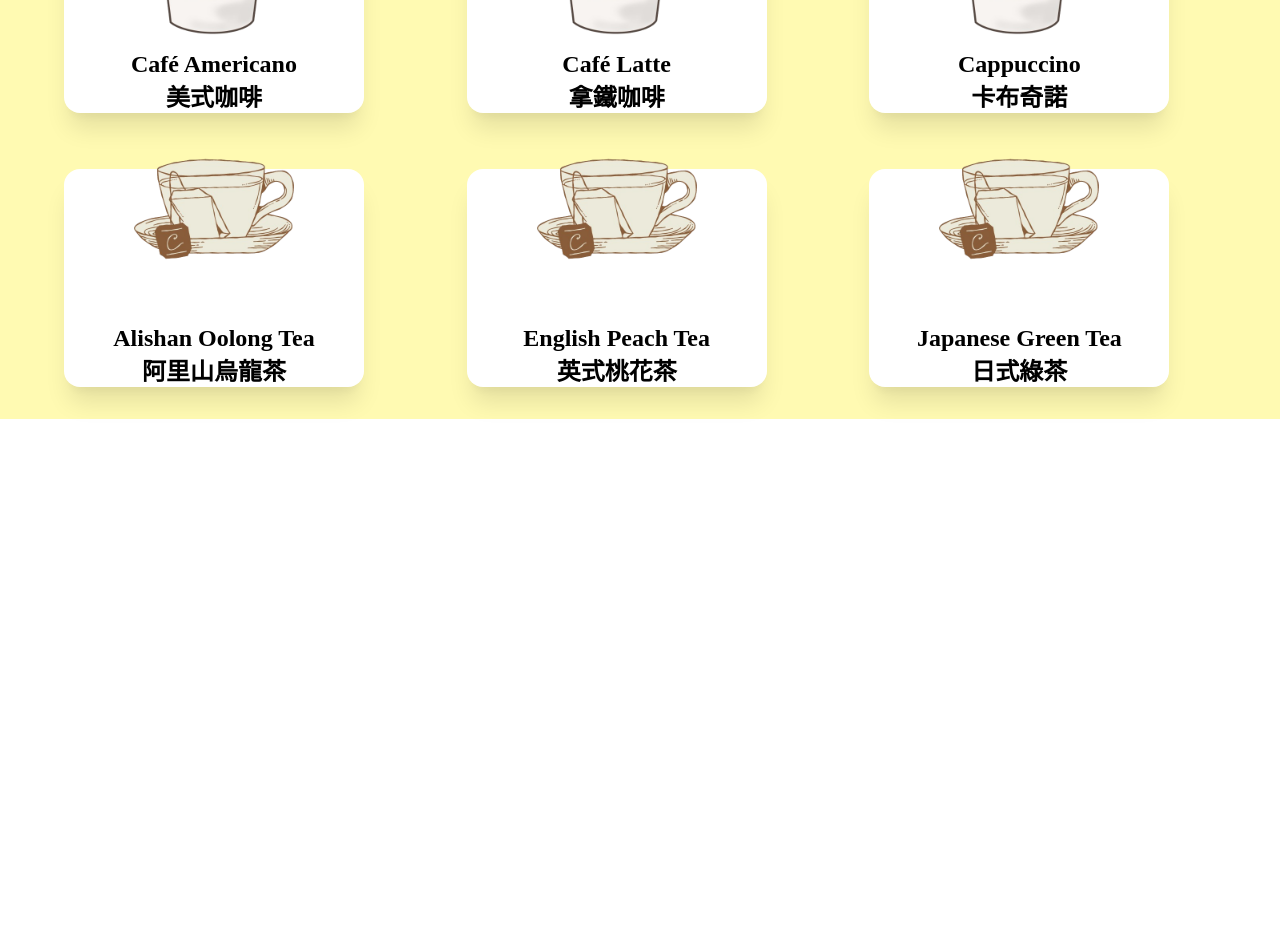
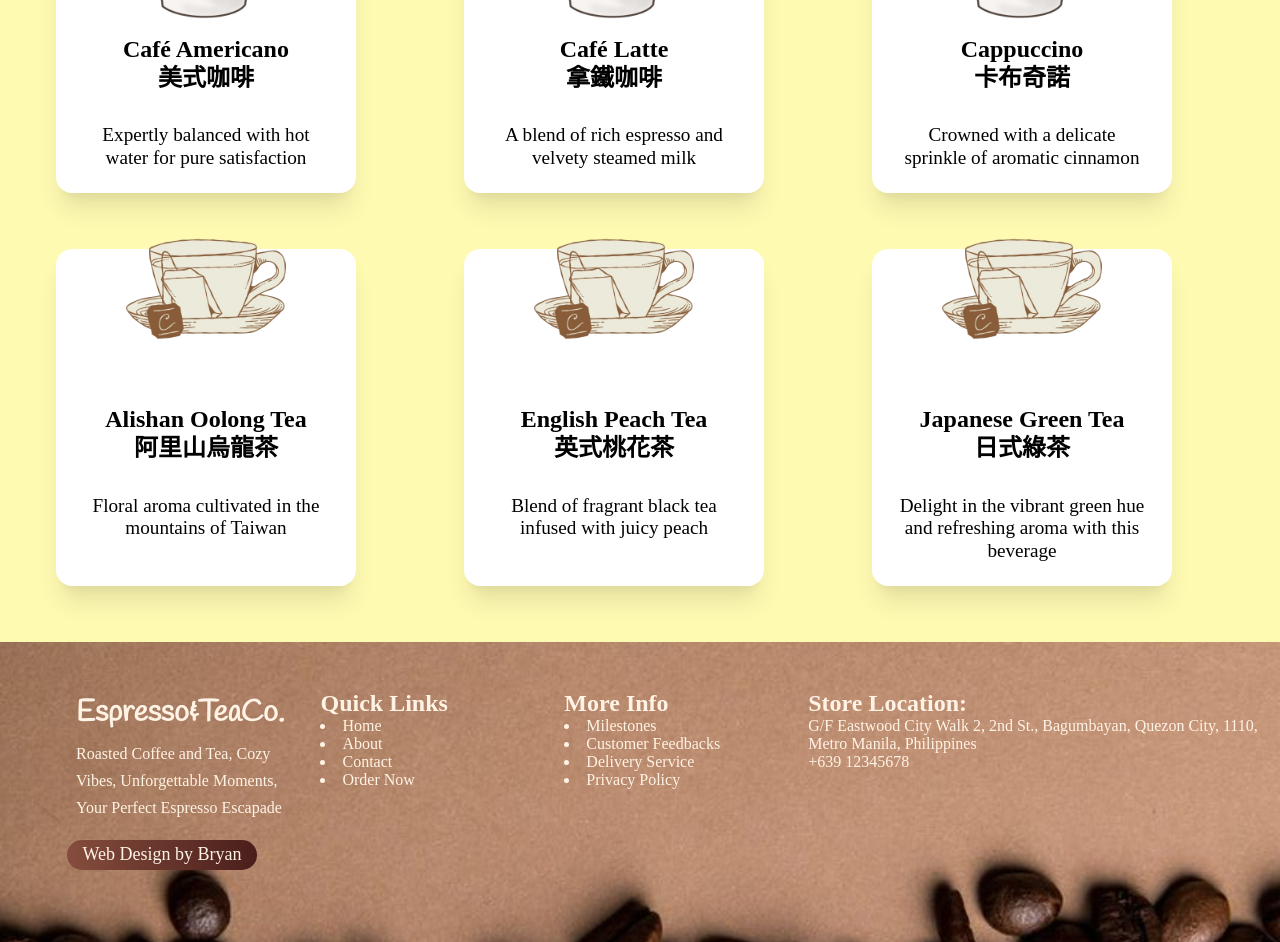
Before and after one commit to bryancastillo10/coffee-tea-website-2, a React (Vite) app: page / in a window 1280 px wide. Shown: the part 800-1742 px from the top of the page. Before the commit the page ends 1251 px from the top, so only its background shows below. Built offline with nearby package versions, Linux system fonts and the light colour scheme.

Commit message:
bestseller section complete

```diff
--- a/src/components/Card.jsx
+++ b/src/components/Card.jsx
@@ -1,6 +1,5 @@
 //Array
 import BestSellerList from "src/arrays/BestSeller.js";
-
 
 const Card = () => {
   return (
@@ -14,7 +13,7 @@ const Card = () => {
           <div className="card__content">
             <h1>{drinks.name_en}</h1>
             <h1>{drinks.name_zh}</h1>
-            <p></p>
+            <p>{drinks.description}</p>
           </div>
         </div>
     );
--- a/src/components/Footer.jsx
+++ b/src/components/Footer.jsx
@@ -1,9 +1,41 @@
+import {FootList, FootListTwo} from "src/arrays/FooterList.js";
 
 const Footer = () => {
   return (
-    <div>
+    <section className="footer__background">
+        <div className="footer__container">
 
-    </div>
+          <div className="footer__info">
+              <h1>Espresso&TeaCo.</h1>
+              <p>Roasted Coffee and Tea, Cozy Vibes, Unforgettable Moments, Your Perfect
+              Espresso Escapade</p>
+              <div className="footer__info-badge brown-gradient">
+                <span>Web Design by Bryan</span>
+              </div>
+          </div>
+          <div className="footer__links">
+          <div className="footer__link-1">
+            <h1>Quick Links</h1>
+            {FootList.map((element)=>{
+              return <li key={element.id}>{element.title}</li>
+            })}
+          </div>
+          <div className="footer__link-2">
+            <h1>More Info</h1>
+            {FootListTwo.map((element)=>{
+              return <li key={element.id}>{element.title}</li>
+            })}
+          </div>
+          <div className="footer__address">
+                <h1>Store Location:</h1>
+                <p>G/F Eastwood City Walk 2, 2<span>nd</span> St., Bagumbayan, Quezon City,
+                1110, Metro Manila, Philippines</p>
+                <p>+639 12345678</p>
+                <div className="footer__address-social"></div>
+          </div>
+          </div>
+        </div>
+    </section>
   )
 }
 
--- a/src/styles/index.css
+++ b/src/styles/index.css
@@ -8,6 +8,7 @@
 /* @import url("sections/banner.css"); */
 /* @import url("sections/mobile-ads.css");*/
 /*  @import url("sections/feedback.css"); */
+ @import url("sections/footer.css");
 
 :root{
     --pt-serif:"PT Serif", serif;
--- a/src/styles/sections/bestseller.css
+++ b/src/styles/sections/bestseller.css
@@ -5,13 +5,13 @@
 
 .bestseller__header{
     font-family:var(--handlee);
-    font-size:2.25rem;
+    font-size:2rem;
     font-weight:700;
     text-align:center;
 }
 .bestseller__menu{
-    margin:2rem;
-    padding:2rem;
+    margin:0;
+    padding:3.5rem;
 }
 
 /* Card Section */
@@ -28,6 +28,7 @@
     transition-duration: 200ms;
     box-shadow: 0 20px 25px -5px rgba(0, 0, 0, 0.1), 0 10px 10px -5px rgba(0, 0, 0, 0.04);
     max-width: 300px;
+    max-height:400px;
 }
 
 .card__container:hover{
@@ -44,11 +45,28 @@
     transform: translateY(-3.75em);
 }
 
+.card__image:hover{
+    transition-duration: 300ms;
+    transform:rotate(-8deg);
+}
+
 .card__content{
     margin-top: -2.75em;
+    margin-left:1.5em;
+    margin-right:1.5em;
 }
 .card__content h1{
     text-align:center;
+    line-height:1.2em;
+}
+
+.card__content p{
+    margin-top:2rem;
+    margin-bottom:1.5rem;
+    font-size:1.2rem;
+    text-align:center;
+    font-weight:400;
+    line-height:1.4rem;
 }
 
 @media screen and (max-width: 640px)
@@ -64,6 +82,28 @@
 @media screen and (max-width: 768px)
    { .card__main{
    grid-template-columns: repeat(1, minmax(0, 1fr));
-   gap:1.25rem;
+   gap:4rem;
+   display:flex;
+   flex-direction:column;
+   align-items:center;
+   }
+    .card__container{
+        margin-top:1.5rem;
+        padding:45px;
+        max-height:320px;
     }
+
+   .card__image img{
+    transform: translateY(-7.5em);
+   }
+   .card__content{
+    margin-top:-7.5em;
+   }
+   .card__content h1{
+    font-size:24px;
+    margin-bottom:0;
+   }
+   .card__content p{
+    font-size:1em;
+   }
  }
--- /dev/null
+++ b/src/styles/sections/footer.css
@@ -0,0 +1,56 @@
+.footer__background{
+    background-image: url("../../assets/bg/coffee-footer.jpg");
+    background-position:center;
+    background-repeat:no-repeat;
+    background-size:cover;
+
+    width:100%;
+    min-height:300px;
+}
+.footer__container{
+    display:flex;
+    padding:0.5rem;
+    color:var(--neutral-light);
+}
+
+/* Column 1 */
+.footer__info{
+    display:block;
+    position:relative;
+    padding:2.25em;
+    margin-left:2rem;
+}
+
+.footer__info h1{
+    font-family:var(--handlee);
+    font-size:30px;
+    font-weight:800;
+    line-height:1.8;
+}
+
+.footer__info p{
+    line-height:1.7;
+    max-width:250px;
+    font-weight:500;
+}
+
+.footer__info-badge{
+    position:absolute;
+    left:0.5em;
+    background-color:;
+    font-size:18px;
+    margin:1em;
+    padding:0.25em;
+    min-width:190px;
+    border-radius:20px;
+    border-width:2px;
+    text-align:center;
+}
+/* Column 2 */
+.footer__links{
+    display:grid;
+    grid-template-columns:1fr 1fr 2fr;
+    gap:0.75rem;
+    margin-top:2.5rem;
+
+}
```
Also changed, not shown: src/components/Social.jsx (added, +11 -0 lines).
